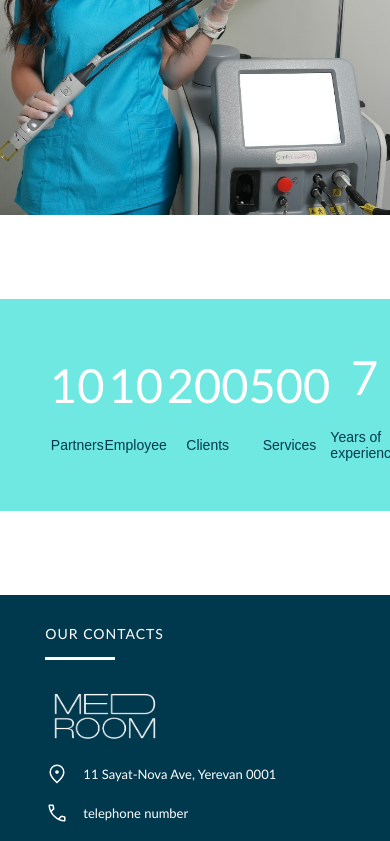
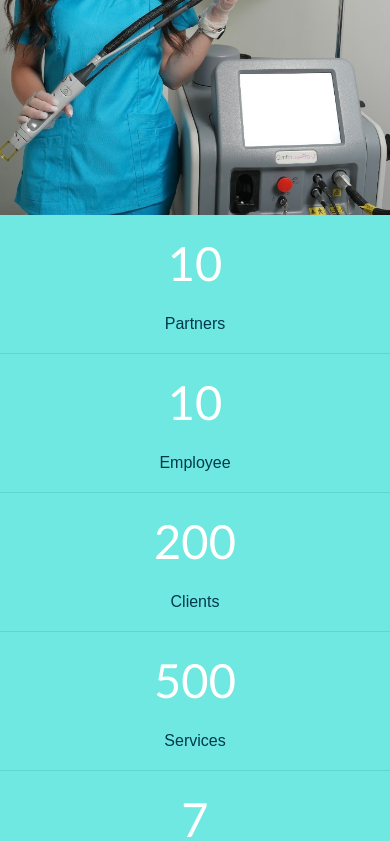
Before and after one commit to hrach347/Medroom-Clinics, a React (Create React App) app in the folder medroom_web/: page / in a window 390 px wide. Shown: the part 6330-7171 px from the top of the page. Built offline with nearby package versions, Linux system fonts and the light colour scheme.

Commit message:
numbers animation

```diff
--- a/medroom_web/package.json
+++ b/medroom_web/package.json
@@ -9,7 +9,9 @@
     "@testing-library/user-event": "^13.5.0",
     "framer-motion": "^12.4.10",
     "react": "^19.0.0",
+    "react-countup": "^6.5.3",
     "react-dom": "^19.0.0",
+    "react-intersection-observer": "^9.16.0",
     "react-multi-carousel": "^2.8.5",
     "react-router": "^7.2.0",
     "react-scripts": "5.0.1",
--- a/medroom_web/src/components/Blog/style.module.css
+++ b/medroom_web/src/components/Blog/style.module.css
@@ -21,6 +21,7 @@
   color: #00394d;
   cursor: pointer;
   border-radius: 2px;
+  margin-top: auto;
 }
 
 .image {
@@ -42,6 +43,7 @@
   width: 30px;
   height: 2px;
   background-color: #00394d;
+  margin-top: auto;
 }
 
 .servicesButton,
--- a/medroom_web/src/components/CategoryCard/CategoryCard.jsx
+++ b/medroom_web/src/components/CategoryCard/CategoryCard.jsx
@@ -1,14 +1,20 @@
 import React, { useRef } from "react";
 import { Link } from "react-router";
-import { motion, useInView } from "framer-motion";
+import { motion } from "framer-motion";
+import { useInView } from "react-intersection-observer";
 
 import { buttonVariants, containerVariants, textVariants } from "./animate";
 import styles from "./style.module.css";
 import Button from "../Button/button";
 
 const CategoryCard = ({ data }) => {
-  const ref = useRef(null);
-  const isInView = useInView(ref, { triggerOnce: true, threshold: 0.1 });
+
+
+  const {ref, inView} = useInView({
+    triggerOnce: true,
+    threshold: 0.5
+  });
+
   return (
     <div className={styles.welcomeAbout}>
       <div className={styles.aboutLeft}>
@@ -16,7 +22,7 @@ const CategoryCard = ({ data }) => {
           ref={ref}
           className={styles.aboutLeftInformation}
           initial="hidden"
-          animate={isInView ? "visible" : "hidden"}
+          animate={inView ? "visible" : "hidden"}
           variants={containerVariants}
         >
           <motion.p className={styles.title} variants={textVariants}>
--- a/medroom_web/src/components/InfoAboutClinicPart/index.jsx
+++ b/medroom_web/src/components/InfoAboutClinicPart/index.jsx
@@ -1,9 +1,30 @@
 import styles from "./style.module.css";
+import CountUp from 'react-countup';
+import { useInView } from "react-intersection-observer";
 
-function InfoAboutClinic({ children }) {
+function InfoAboutClinic({ end, text, duration = 2 }) {
+
+  const {ref, inView} = useInView({
+    triggerOnce: true,
+    threshold: 1
+  })
+
   return (
-    <div className={styles.container}>
-      {children}
+    <div className={styles.container} ref={ref}>
+      <h3>
+        {
+          inView ?
+          <CountUp
+            start={0}
+            end={end}
+            duration={duration}
+            useEasing
+            separator=","
+            /> :
+          0
+        }
+      </h3>
+      <h4>{text}</h4>
     </div>
   );
 }
--- a/medroom_web/src/components/InfoAboutClinicPart/style.module.css
+++ b/medroom_web/src/components/InfoAboutClinicPart/style.module.css
@@ -14,7 +14,7 @@
 
 .container > h4 {
     color: #00394D;
-    font-size: 14px;
+    font-size: 1rem;
     font-weight: 100;
     font-family: sans-serif;
 }
--- a/medroom_web/src/ui/Footer/style.module.css
+++ b/medroom_web/src/ui/Footer/style.module.css
@@ -3,7 +3,7 @@
     display: flex;
     flex-direction: column;
     align-items: center;
-    margin-top: 10vh;
+    /* margin-top: 10vh; */
     padding: 30px 0 10px 0;
 }
 
--- a/medroom_web/src/ui/InformationAboutClinic/index.jsx
+++ b/medroom_web/src/ui/InformationAboutClinic/index.jsx
@@ -1,5 +1,8 @@
 import InfoAboutClinic from "../../components/InfoAboutClinicPart";
 import styles from "./style.module.css";
+
+
+
 
 function InformationAboutClinic() {
   const data = [
@@ -14,10 +17,11 @@ function InformationAboutClinic() {
     <div className={styles.container}>
       {data.map((element, index) => {
         return (
-          <InfoAboutClinic key={index}>
-            <h3>{element.account}</h3>
-            <h4>{element.text}</h4>
-          </InfoAboutClinic>
+          <InfoAboutClinic
+            key={index}
+            end={element.account}
+            text={element.text}
+          />
         );
       })}
     </div>
--- a/medroom_web/src/ui/InformationAboutClinic/style.module.css
+++ b/medroom_web/src/ui/InformationAboutClinic/style.module.css
@@ -5,5 +5,21 @@
     align-items: center;
     width: 100%;
     padding: 50px;
-    margin-top: 10vh;
+    /* margin-top: 10vh; */
 }
+
+.container > div h4 {
+    text-align: center;
+}
+
+
+@media screen and (max-width: 768px) {
+    .container {
+        flex-direction: column;
+        padding: 0;
+        > div {
+            border-bottom: 1px solid  #60d6d0;
+            padding: 20px;
+        }
+    }
+}
```
Also changed, not shown: 1 other file (tests, documents, lock files or other folders).
